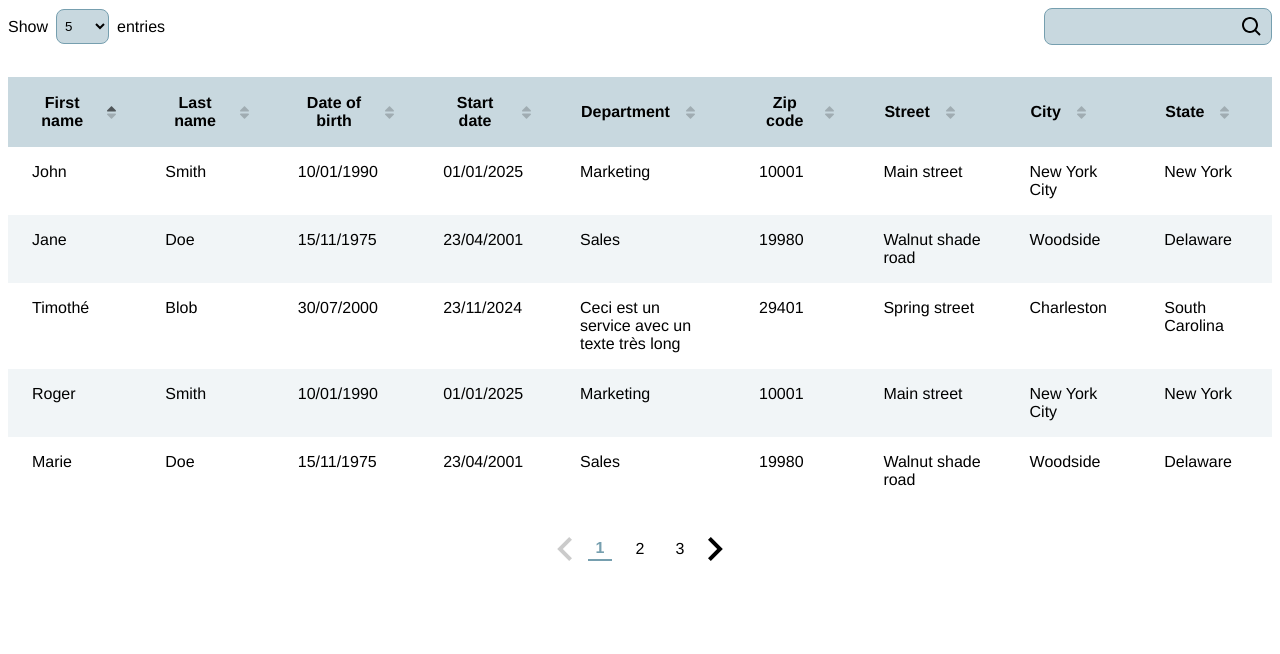
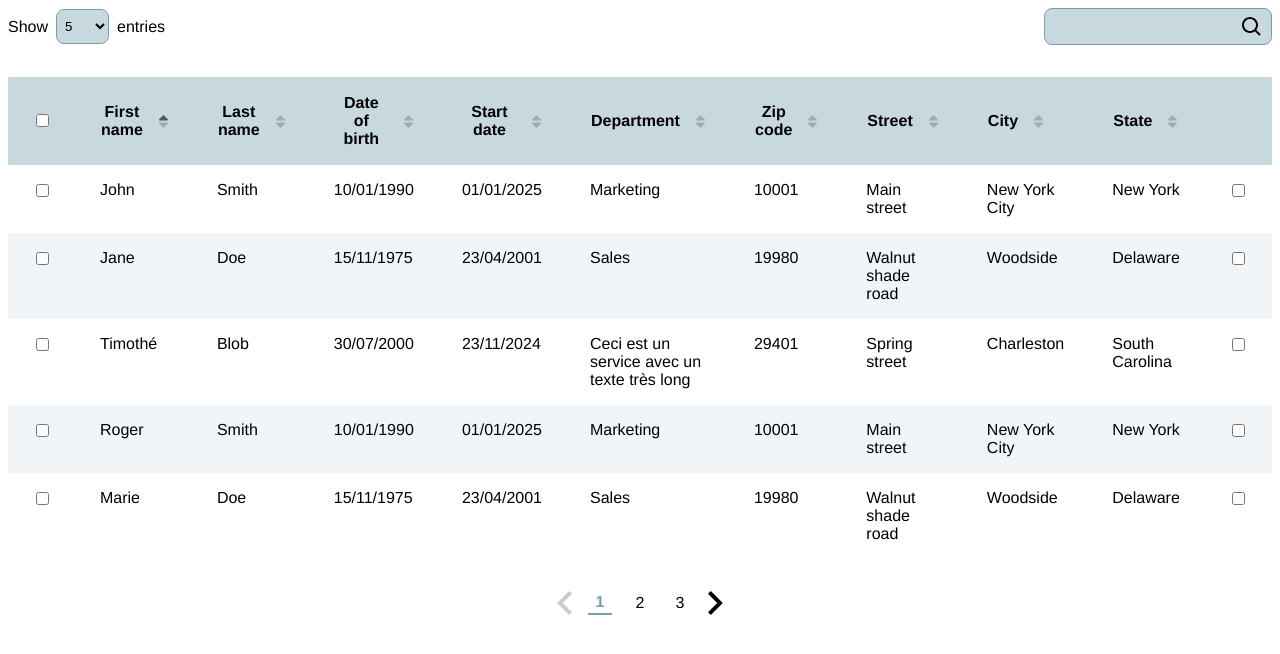
Before and after one commit to Jeanne4L/oc-storybook-table, a React (Vite) app: page / in a window 1280 px wide. Shown: the top 654 px of the page. Built offline with nearby package versions, Linux system fonts and the light colour scheme.

Commit message:
feat(actions): place global and row actions if any

```diff
--- a/src/App.tsx
+++ b/src/App.tsx
@@ -1,5 +1,5 @@
 import Table from './parts/Table'
-import { ColumnsData, EmployeesData } from './parts/types'
+import { ColumnsData, EmployeesData, RowActions } from './parts/types'
 
 export const columns: ColumnsData = [
   {
@@ -187,17 +187,24 @@ export const data: EmployeesData = [
   }
 ]
 
+export const rowActions: RowActions = [
+  {
+    scope: 'global',
+    placement: 'beginning',
+    action: () => <input type="checkbox" name="blob" id="blob" onChange={() => console.log('check')}/>
+  },
+  {
+    scope: 'row',
+    placement: 'end',
+    action: (row) => <input type="checkbox" name="blob" id="blob" onChange={() => console.log(row)}/>
+  },
+]
+
 export const entriesSelectOptions = [5,10,25,50,100]
 
 export const textColor = '#000'
-
-// const accentColor = '#F2C53D'
 export const accentColor = '#769FAF'
-
-// export const headerBg = 'rgba(20, 90, 115, 0.6)'
 export const headerBg = 'rgba(118, 159, 175, 0.4)'
-
-// export const rowBg = 'rgba(20, 90, 115, 0.2)'
 export const rowBg = 'rgba(118, 159, 175, 0.1)'
 
 const App = () => {
@@ -208,7 +215,8 @@ const App = () => {
     headerBg,
     rowBg,
     accentColor,
-    entriesSelectOptions
+    entriesSelectOptions,
+    rowActions
   }
 
   return (
--- a/src/parts/Table/TableContent/TableBody/index.tsx
+++ b/src/parts/Table/TableContent/TableBody/index.tsx
@@ -1,14 +1,24 @@
 import { useContent } from "../../../../context/Content"
 import { useTable } from "../../../../context/Table"
+import { Employee } from "../../../types"
 import { MessageTd, TableBodyRow, TableBodyCell } from "./styles"
 
 const TableBody = () => {
-  const { colors, columns, data, indexes } = useTable()
+  const { colors, columns, data, indexes, rowActions } = useTable()
   const { isInsideContent } = useContent()
 
   if (!isInsideContent) {
     throw new Error('Table.Body must be inside Table.Content')
   }
+
+  const renderActions = (placement: 'beginning' | 'end', row: Employee) =>
+    rowActions?.map((action, i) => (
+      action.placement === placement && (
+        <TableBodyCell key={`${placement}-${i}`} alignment={placement === 'beginning' ? 'left' : 'right'}>
+          {action.action(row)}
+        </TableBodyCell>
+      )
+    ))
 
   return (
     <tbody>
@@ -20,13 +30,7 @@ const TableBody = () => {
         <>
           {data.slice(indexes.firstIndex, indexes.lastIndex).map((row, index) => (
             <TableBodyRow key={index} isEven={index % 2 === 0} rowBg={colors.rowBg}>
-              {/* <TableBodyCell alignment='left' >
-                <input
-                  type="checkbox"
-                  onChange={() => handleSelectRow(row.id)}
-                  checked={allSelected || selectedRows.includes(row.id)}
-                />
-              </TableBodyCell> */}
+              {renderActions('beginning', row)}
 
               {columns.map((column) => (
                 <TableBodyCell
@@ -36,6 +40,8 @@ const TableBody = () => {
                   {row[column.id]}
                 </TableBodyCell>
               ))}
+
+              {renderActions('end', row)}
             </TableBodyRow>
           ))}
         </>
--- a/src/parts/Table/TableContent/TableHead/index.tsx
+++ b/src/parts/Table/TableContent/TableHead/index.tsx
@@ -4,7 +4,7 @@ import { useTable } from "../../../../context/Table"
 import { TableHeaderRow, TableHeaderCell } from "./styles"
 
 const TableHead = () => {
-  const { colors, columns, data, sortConfig, handleSort } = useTable()
+  const { colors, columns, data, sortConfig, rowActions, handleSort } = useTable()
   const { isInsideContent } = useContent()
 
   if (!isInsideContent) {
@@ -14,16 +14,19 @@ const TableHead = () => {
   const isAscSorting = sortConfig.direction === 'asc'
   const isDescSorting = sortConfig.direction === 'desc'
 
+  const renderActions = (placement: 'beginning' | 'end') =>
+    rowActions?.map((action, i) => (
+      action.placement === placement && (
+        <TableHeaderCell key={`${placement}-${i}`}>
+          {action.scope === 'global' ? action.action() : null}
+        </TableHeaderCell>
+      )
+    ))
+
   return (
     <thead>
       <TableHeaderRow headerBg={colors.headerBg}>
-        {/* <TableHeaderCell>
-          <input
-            type="checkbox"
-            onChange={handleSelectAll}
-            checked={allSelected}
-          />
-        </TableHeaderCell> */}
+        {renderActions('beginning')}
 
         {columns.map((column, index) => (
           <TableHeaderCell
@@ -41,6 +44,8 @@ const TableHead = () => {
             </div>
           </TableHeaderCell>
         ))}
+
+        {renderActions('end')}
       </TableHeaderRow>
     </thead>
   )
```
Also changed, not shown: src/parts/Table/index.tsx (+0 -28 lines), src/parts/types.ts (+10 -7 lines), 1 other file (tests, documents, lock files or other folders). Lines whose indentation alone changed are shown as unchanged.
